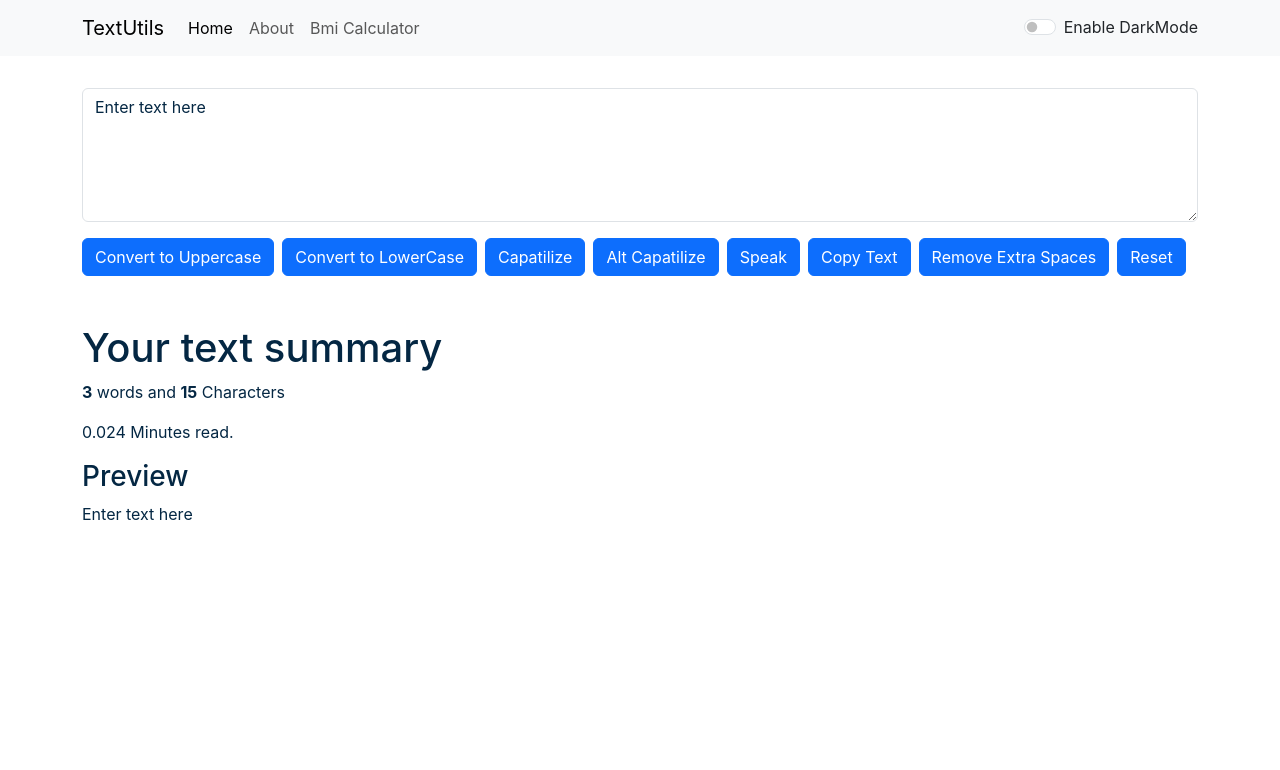
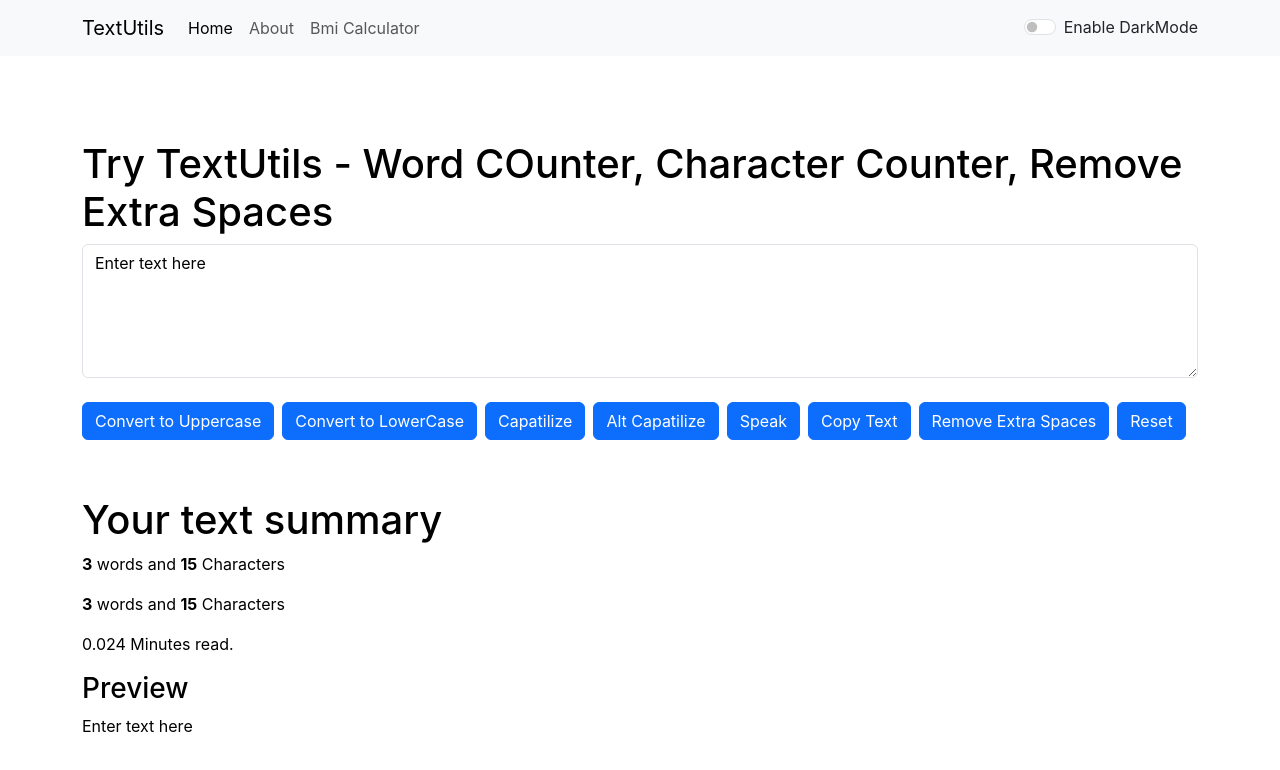
Before and after one commit to saroj001/reactlearning, a React (Create React App) app: page / in a window 1280 px wide. Shown: the top 770 px of the page. Built offline with nearby package versions, Linux system fonts and the light colour scheme; the HTML template or start-up script is replaced by a standard one.

Commit message:
#19 latest

```diff
--- a/package.json
+++ b/package.json
@@ -1,4 +1,5 @@
 {
+  "homepage": "https://saroj001.github.io/reactlearning",
   "name": "textutils",
   "version": "0.1.0",
   "private": true,
@@ -12,6 +13,8 @@
     "web-vitals": "^2.1.4"
   },
   "scripts": {
+    "predeploy": "npm run build",
+    "deploy": "gh-pages -d build",
     "start": "react-scripts start",
     "build": "react-scripts build",
     "test": "react-scripts test",
--- a/src/App.js
+++ b/src/App.js
@@ -8,7 +8,7 @@ import Textform from './components/Textform';
 import Alert from './components/Alert';
 
 
-function App() {
+export default function App() {
   const [mode, setMode] = useState("light"); // whether dark mode is enabled or not
   const [alert, setAlert] = useState(null);
 
@@ -26,7 +26,8 @@ function App() {
     if(mode=== 'light') {
       setMode('dark');
       showAlert("Darkmode has been enabled","success");
-      document.title = 'TextUtils - Dark Mode Enabled';
+      document.body.style.backgroundColor = 'black';
+      // document.title = 'TextUtils - Dark Mode Enabled';
       // setInterval(() => {
       //   document.title = 'TextUtils is amazing app';
       // }, 2000);
@@ -37,7 +38,8 @@ function App() {
     else{
       setMode('light');
       showAlert("Lightmode has been enabled","success");
-      document.title = 'TextUtils - Light Mode Enabled';
+      document.body.style.backgroundColor = 'white';
+      // document.title = 'TextUtils - Light Mode Enabled';
     }
   }
   return (
@@ -45,12 +47,10 @@ function App() {
       <Navbar title="TextUtils" mode={mode} toggleMode={toggleMode}/>
       <Alert alert={alert} />
       <Routes>
-          <Route index element={<Textform />} />
-          <Route exact path='/about' element={<About />} />
+          <Route index element={<Textform showAlert={showAlert} mode={mode} heading='Try TextUtils - Word COunter, Character Counter, Remove Extra Spaces' />} />
+          <Route exact path='/about' element={<About mode={mode} />} />
           <Route exact path='/bmicalculator' element={<BmiCalculator />} />
       </Routes>
     </>
   );
 }
-
-export default App;
--- a/src/components/About.js
+++ b/src/components/About.js
@@ -1,75 +1,57 @@
 import React, { useState } from 'react'
 
-export default function About() {
-	const [myStyle, setMyStyle] = useState({
-			color: 'black',
-			backgroundColor: 'white'
-	})
-	const[btntext, setBtnText] = useState("Enable Dark Mode")
+export default function About(props) {
+	// const [myStyle, setMyStyle] = useState({
+	// 		color: 'black',
+	// 		backgroundColor: 'white'
+	// })
 
-	const toggleStyle = ()=>{
-		if(myStyle.color === 'black') {
-			setMyStyle({
-				color: "white",
-				backgroundColor: 'black',
-				border: '1px solid black'
-			})
-			setBtnText("Enable light Mode");
-		}
-		else{
-			setMyStyle({
-				color: 'black',
-				backgroundColor: 'white',
-				border: '1px solid white'
-			})
-			setBtnText("Enable Dark Mode");
-		}
+	let myStyle = {
+		color: props.mode ==='dark'?'white':'black',
+		backgroundColor: props.mode ==='dark'?'black':'white',
 	}
 
   return (
-		<div style={myStyle} className='py-4'>
+		<div style={myStyle} className='py-4' style={myStyle}>
 			<div className='container'>
 				<h1 className='mb-3'>About us </h1>
 				<div className="accordion" id="accordionExample">
 					<div className="accordion-item">
 							<h2 className="accordion-header">
 							<button className="accordion-button" type="button" style={myStyle} data-bs-toggle="collapse" data-bs-target="#collapseOne" aria-expanded="true" aria-controls="collapseOne">
-									Accordion Item #1
+									Analyze Your text
 							</button>
 							</h2>
 							<div id="collapseOne" className="accordion-collapse collapse show" data-bs-parent="#accordionExample" style={myStyle}>
 							<div className="accordion-body">
-									<strong>This is the first item's accordion body.</strong> It is shown by default, until the collapse plugin adds the appropriate classes that we use to style each element. These classes control the overall appearance, as well as the showing and hiding via CSS transitions. You can modify any of this with custom CSS or overriding our default variables. It's also worth noting that just about any HTML can go within the <code>.accordion-body</code>, though the transition does limit overflow.
+									Textutils gives you a way to analyze you rtext quickly and efficiently. Be it word count, character count or nuch more.
 							</div>
 							</div>
 					</div>
 					<div className="accordion-item">
 							<h2 className="accordion-header">
 							<button className="accordion-button collapsed" type="button" style={myStyle} data-bs-toggle="collapse" data-bs-target="#collapseTwo" aria-expanded="false" aria-controls="collapseTwo">
-									Accordion Item #2
+									Free to use
 							</button>
 							</h2>
 							<div id="collapseTwo" className="accordion-collapse collapse" data-bs-parent="#accordionExample" style={myStyle}>
 							<div className="accordion-body">
-									<strong>This is the second item's accordion body.</strong> It is hidden by default, until the collapse plugin adds the appropriate classes that we use to style each element. These classes control the overall appearance, as well as the showing and hiding via CSS transitions. You can modify any of this with custom CSS or overriding our default variables. It's also worth noting that just about any HTML can go within the <code>.accordion-body</code>, though the transition does limit overflow.
+									TextUtils is a free character counter tool that porovides instant character count & word count statistics for a given text. textUtils reports the number of words and characters. Thus it is suitable for writting text with word/ character limit.
 							</div>
 							</div>
 					</div>
 					<div className="accordion-item">
 							<h2 className="accordion-header">
 							<button className="accordion-button collapsed" type="button" style={myStyle} data-bs-toggle="collapse" data-bs-target="#collapseThree" aria-expanded="false" aria-controls="collapseThree">
-									Accordion Item #3
+									Browser Compatible
 							</button>
 							</h2>
 							<div id="collapseThree" className="accordion-collapse collapse" data-bs-parent="#accordionExample" style={myStyle}>
 								<div className="accordion-body">
-										<strong>This is the third item's accordion body.</strong> It is hidden by default, until the collapse plugin adds the appropriate classes that we use to style each element. These classes control the overall appearance, as well as the showing and hiding via CSS transitions. You can modify any of this with custom CSS or overriding our default variables. It's also worth noting that just about any HTML can go within the <code>.accordion-body</code>, though the transition does limit overflow.
+										This word counter software works in any web browsers such as chrome, Firefox, Internet Explorer, Safari, Opera. It suits to count characters in facebook, blog, books, excel document, pdf document, essays, etc.
 								</div>
 							</div>
 					</div>
-					</div>
-					<div className="btn-holder my-4">
-							<button onClick={toggleStyle} type='button' className='btn btn-primary'>{btntext}</button>
 					</div>
 			</div>
 		</div>
--- a/src/components/Alert.js
+++ b/src/components/Alert.js
@@ -6,9 +6,11 @@ function Alert(props) {
     return lower.charAt(0).toUpperCase() + lower.slice(1);
   }
   return (
-    props.alert && <div className={`alert alert-${props.alert.type} alert-dismissible fade show`} role="alert">
-      <strong>{capatilize(props.alert.type)}</strong>: {props.alert.msg}
-      <button type="button" className="btn-close" data-bs-dismiss="alert" aria-label="Close"></button>
+    <div className="alertHeight" style={{height:'60px'}}>
+      {props.alert && <div className={`alert alert-${props.alert.type} alert-dismissible fade show`} role="alert">
+        <strong>{capatilize(props.alert.type)}</strong>: {props.alert.msg}
+        <button type="button" className="btn-close" data-bs-dismiss="alert" aria-label="Close"></button>
+      </div>}
     </div>
   )
 }
--- a/src/components/Navbar.js
+++ b/src/components/Navbar.js
@@ -15,13 +15,13 @@ export default function Navbar(props) {
                 <div className="collapse navbar-collapse" id="navbarSupportedContent">
                 <ul className="navbar-nav me-auto mb-2 mb-lg-0">
                     <li className="nav-item">
-                    <Link className="nav-link active" aria-current="page" to="/">Home</Link>
+                        <Link className="nav-link active" aria-current="page" to="/">Home</Link>
                     </li>
                     <li className="nav-item">
-                    <Link className="nav-link" to="/about">{props.aboutText}</Link>
+                        <Link className="nav-link" to="/about">{props.aboutText}</Link>
                     </li>
                     <li className="nav-item">
-                    <Link className="nav-link" to="/bmicalculator">Bmi Calculator</Link>
+                        <Link className="nav-link" to="/bmicalculator">Bmi Calculator</Link>
                     </li>
                 </ul>
                 <div className={`form-check form-switch text-${props.mode==="light"?'dark':'light'}`}>
--- a/src/components/Textform.js
+++ b/src/components/Textform.js
@@ -33,6 +33,7 @@ function Textform(props) {
     var text = document.getElementById("mybox");
     text.select();
     navigator.clipboard.writeText(text.value);
+    document.getSelection().removeAllRanges();
     props.showAlert("Coppied to clipbord!", "success");
   }
 
@@ -74,42 +75,43 @@ function Textform(props) {
   const handleResetClick = (event)=> {
     let newText = ("");
     setText(newText);
-    props.showAlert("Textbox is rest!", "success");
+    // props.showAlert("Textbox is rest!", "success");
   }
   const handleExtraSpaces = () => {
     let newText = text.split(/[ ]+/);
     setText(newText.join(" "));
-    props.showAlert("Extra space in removed!", "success");
+    // props.showAlert("Extra space in removed!", "success");
   }
   function countWords(str) {
-    var matches = str.match(/[\w\d\’\'-]+/gi);
+    var matches = str.match(/[\w\d\'\'-]+/gi);
     return matches ? matches.length : 0;
   }
 
   const [text, setText] = useState('Enter text here');
   return (
-    <div style={{backgroundColor: props.mode==='dark'?'#042743':'#fff', color: props.mode==='dark'?'#fff':'#042743'}}>
+    <div style={{backgroundColor: props.mode==='dark'?'black':'white', color: props.mode==='dark'?'white':'black'}}>
         <div className="container py-4">
             <h1>{props.heading}</h1>
             <div className="mb-3">
-                <textarea className="form-control" value={text} onChange={handleOnChange} style={{backgroundColor: props.mode==='dark'?'#042743':'#fff',color:props.mode==='dark'?'#fff':'#042743'}} id="mybox" rows="5"></textarea>
+                <textarea className="form-control" value={text} onChange={handleOnChange} style={{backgroundColor: props.mode==='dark'?'black':'white',color:props.mode==='dark'?'white':'black'}} id="mybox" rows="5"></textarea>
             </div>
-            <button className="btn btn-primary" onClick={handleUpClick}>Convert to Uppercase</button>
-            <button className="btn btn-primary mx-2" onClick={handleLowerClick}>Convert to LowerCase</button>
-            <button className="btn btn-primary" onClick={handleCapClick}>Capatilize</button>
-            <button className="btn btn-primary mx-2" onClick={handleAltCapClick}>Alt Capatilize</button>
-            <button className="btn btn-primary" onClick={speak} id="toggle">Speak</button>
-            <button className="btn btn-primary mx-2" onClick={handleCopy}>Copy Text</button>
-            <button className="btn btn-primary" onClick={handleExtraSpaces}>Remove Extra Spaces</button>
-            <button className="btn btn-primary mx-2" onClick={handleResetClick}>Reset</button>
+            <button disabled={text.length===0} className="btn btn-primary my-2" onClick={handleUpClick}>Convert to Uppercase</button>
+            <button  disabled={text.length===0} className="btn btn-primary mx-2 my-2" onClick={handleLowerClick}>Convert to LowerCase</button>
+            <button  disabled={text.length===0} className="btn btn-primary my-2" onClick={handleCapClick}>Capatilize</button>
+            <button  disabled={text.length===0} className="btn btn-primary mx-2 my-2" onClick={handleAltCapClick}>Alt Capatilize</button>
+            <button  disabled={text.length===0} className="btn btn-primary my-2" onClick={speak} id="toggle">Speak</button>
+            <button  disabled={text.length===0} className="btn btn-primary mx-2 my-2" onClick={handleCopy}>Copy Text</button>
+            <button  disabled={text.length===0} className="btn btn-primary my-2" onClick={handleExtraSpaces}>Remove Extra Spaces</button>
+            <button  disabled={text.length===0} className="btn btn-primary mx-2 my-2" onClick={handleResetClick}>Reset</button>
         </div>
         <div className="container  py-4">
           <h1>Your text summary</h1>
           {/* <p><b>{text.split(" ").length}</b> words and <b>{text.length}</b> Characters</p> */}
           <p><b>{countWords(text)}</b> words and <b>{text.length}</b> Characters</p>
+        <p><b>{text.split(" ").filter((element)=>{return element.length!==0}).length}</b> words and <b>{text.length}</b> Characters</p>
           <p>{0.008 * text.split(" ").length} Minutes read.</p>
           <h3>Preview</h3>
-          <p>{text.length >0 ? text : 'Enter something in the textarea above to preview it here'}</p>
+          <p>{text.length >0 ? text : 'Nothing to preview'}</p>
         </div>
     </div>
   )
```
